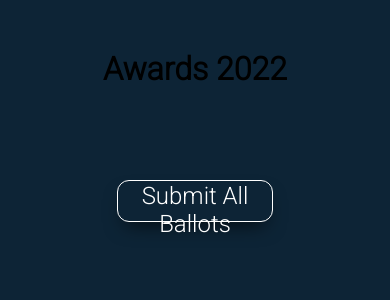
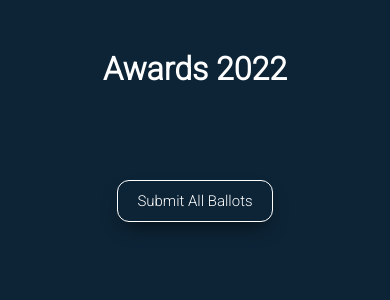
Before and after one commit to harde-dev/frontend-assessment, a React (Create React App) app: page / in a window 390 px wide. Shown: the top 300 px of the page. Built offline with nearby package versions, Linux system fonts and the light colour scheme; no server answers.

Commit message:
updates on App.css, index.css & result.css

```diff
--- a/src/App.css
+++ b/src/App.css
@@ -17,7 +17,7 @@
   margin: 5vh;
   margin-left: 30vw;
   box-shadow: 0 10px 20px -8px rgba(0, 0, 0,.7);
-  font-size: 1.5rem;
+  font-size: 24px;
 }
 
 .app__submit:hover {
@@ -29,5 +29,6 @@
   .app__submit {
     width: 40vw;
     margin-left: 20vw;
+    font-size: 15px;
   }
 }
--- a/src/Components/Result/result.css
+++ b/src/Components/Result/result.css
@@ -14,13 +14,19 @@
 
 .modal__result {
     margin-top: -20vh;
-    display: flex;
+    padding: 10px;
+    /* display: flex; */
     font-size: 2rem;
-    justify-content: space-between;
+    /* justify-content: space-between; */
     background-color: white;
     width: 60vw;
     height: 50vh;
     color: black;
+}
+
+h4 {
+    text-align: center;
+    margin-bottom: 15px;
 }
 
 .modal__result-ballots {
@@ -36,4 +42,5 @@
 
 .modal__close-btn {
     width: 4vw;
+    top: 15px;
 }
--- a/src/index.css
+++ b/src/index.css
@@ -7,11 +7,12 @@ body {
   background-color: #0D2436;
   margin-left: 10vw;
   margin-right: 10vw;
+  color: #ffffff;
 }
 
 button {
   background-color: #0D2436;
-  color: white;
+  color: #ffffff;
   width: 10vw;
   height: 4vh;
   border-radius: 12px;
```
